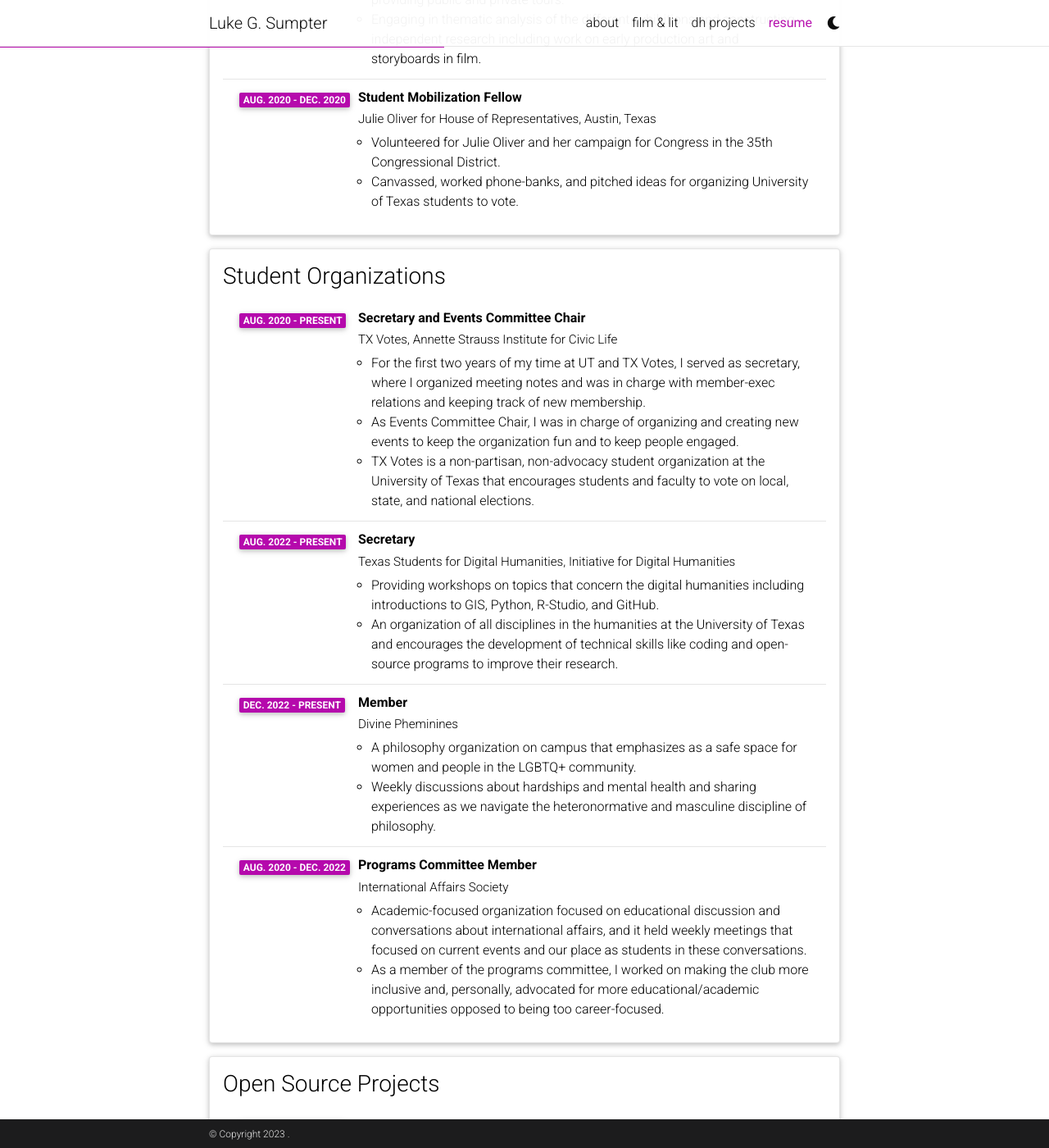
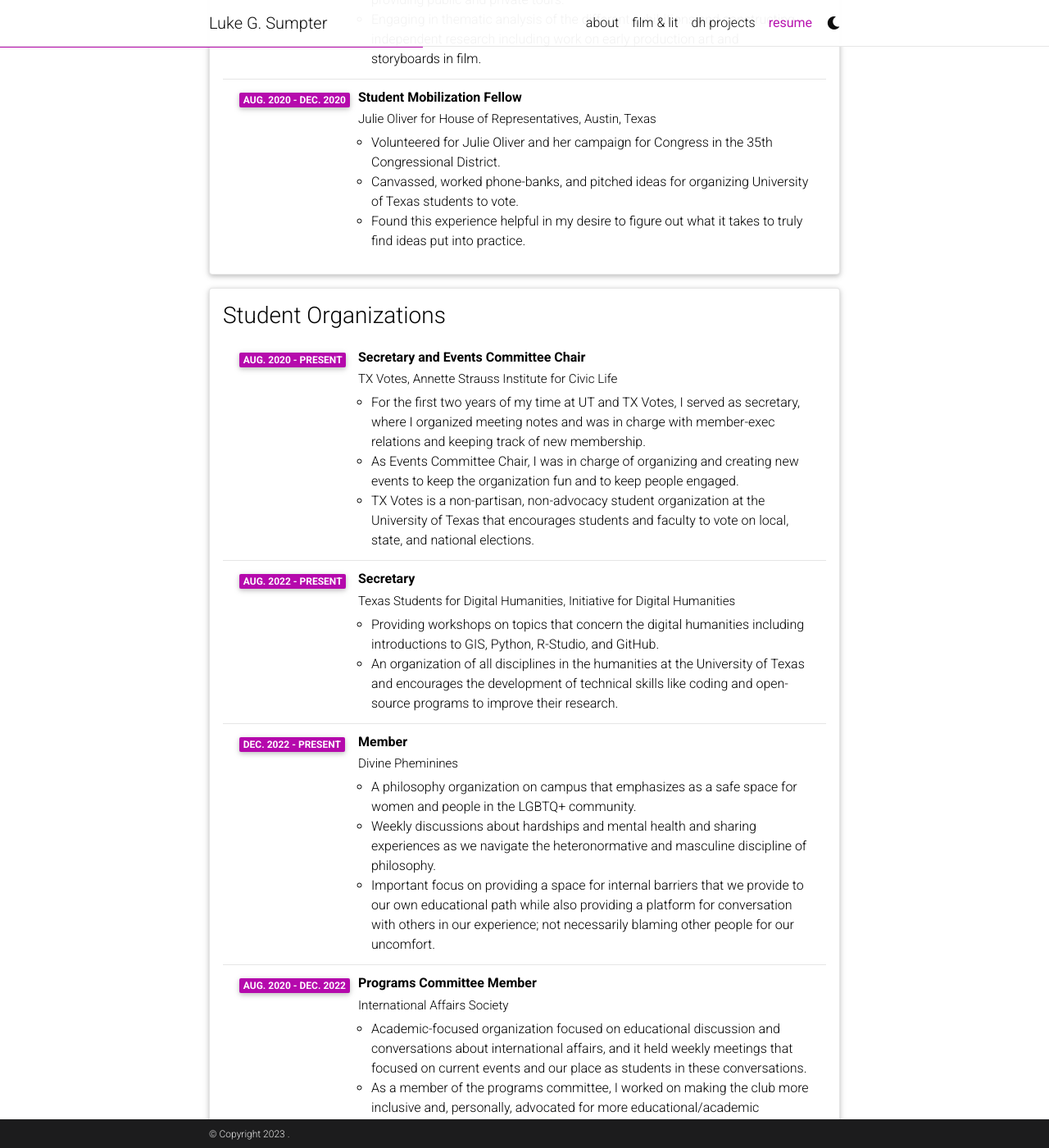
Before and after one commit to lgsump/lgsump.github.io, a Jekyll site: the page built from _pages/cv.md, in a window 1280 px wide and 1400 px high, scrolled down 1192 px. Shown: the whole window at 82% size. Built offline with Jekyll 4.4.1, drawn with Linux system fonts in a browser that asks for light colours; comment, search, counter and statistics services are not loaded; a style sheet for code colours, icons or effects is not loaded.

Commit message:
Update cv.yml

```diff
--- a/_data/cv.yml
+++ b/_data/cv.yml
@@ -43,6 +43,7 @@
       description:
         - Volunteered for Julie Oliver and her campaign for Congress in the 35th Congressional District.
         - Canvassed, worked phone-banks, and pitched ideas for organizing University of Texas students to vote.
+        - Found this experience helpful in my desire to figure out what it takes to truly find ideas put into practice.
 
 - title: Student Organizations
   type: time_table
@@ -68,6 +69,7 @@
       description:
         - A philosophy organization on campus that emphasizes as a safe space for women and people in the LGBTQ+ community.
         - Weekly discussions about hardships and mental health and sharing experiences as we navigate the heteronormative and masculine discipline of philosophy.
+        - Important focus on providing a space for internal barriers that we provide to our own educational path while also providing a platform for conversation with others in our experience; not necessarily blaming other people for our uncomfort.
 
     - title: Programs Committee Member
       institution: International Affairs Society
@@ -75,7 +77,6 @@
       description:
         - Academic-focused organization focused on educational discussion and conversations about international affairs, and it held weekly meetings that focused on current events and our place as students in these conversations.
         - As a member of the programs committee, I worked on making the club more inclusive and, personally, advocated for more educational/academic opportunities opposed to being too career-focused.
-
 
 - title: Open Source Projects
   type: time_table
```
